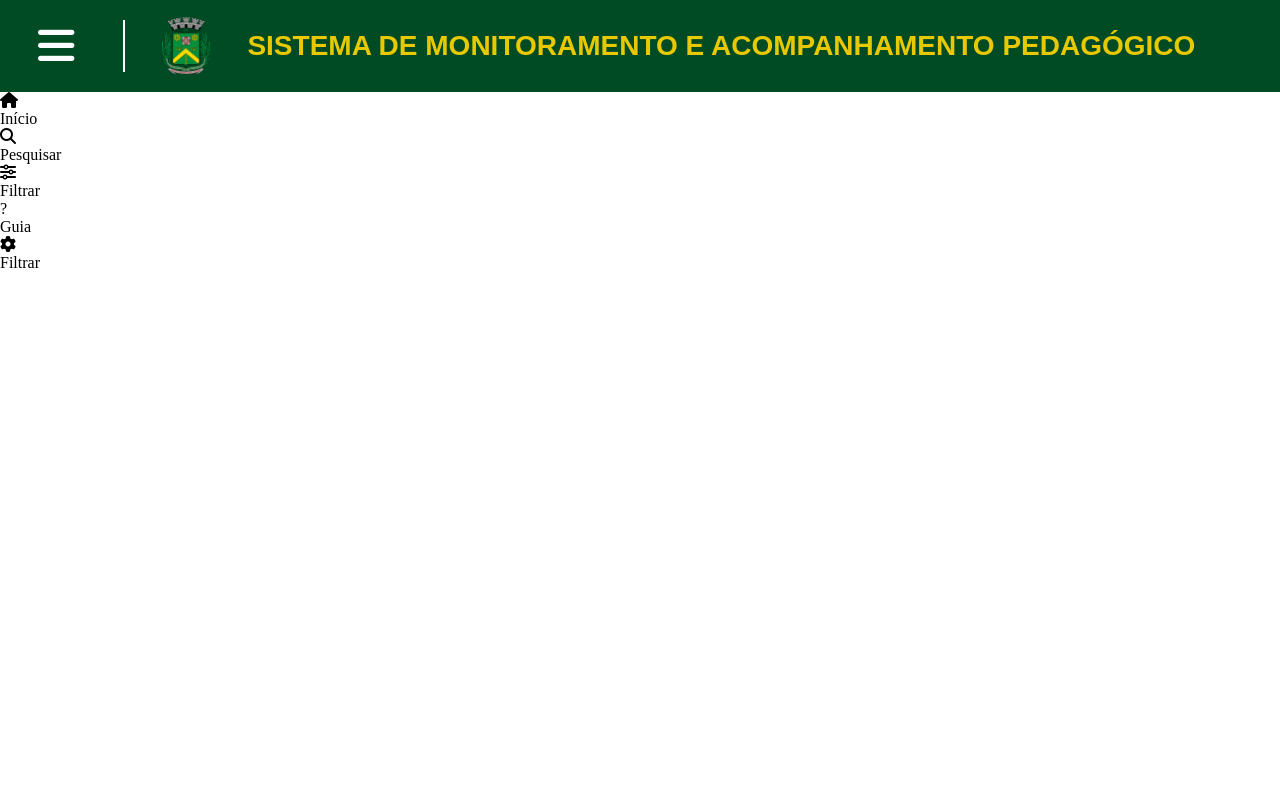
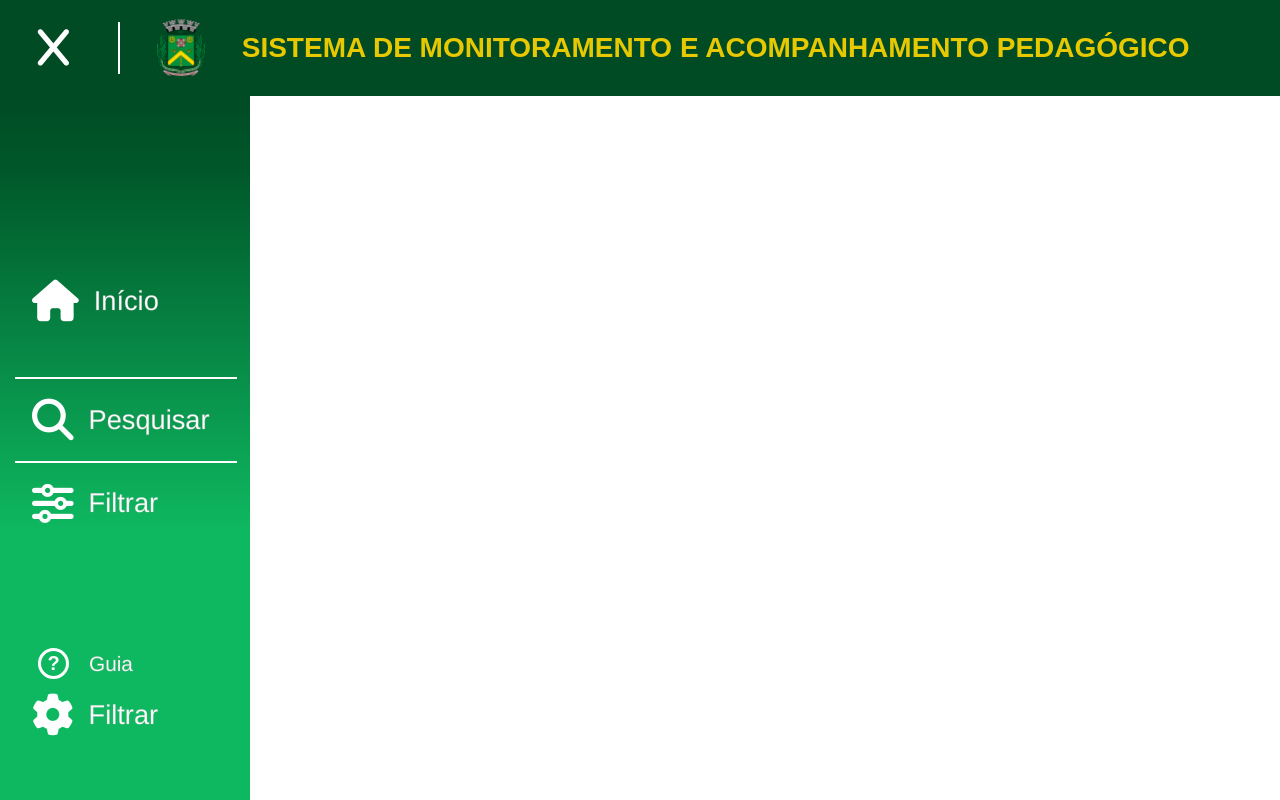
Before and after one commit to viniciuspaschoal/pjt_SIMAP, a React (Vite) app: page / in a window 1280 px wide. Both pictures are taken after a click on the icon 56 px from the left and 45 px from the top of the page. Built offline with nearby package versions, Linux system fonts and the light colour scheme.

Commit message:
menu lateral finalizado com estados

```diff
--- a/src/components/NavegationsComands.jsx
+++ b/src/components/NavegationsComands.jsx
@@ -21,9 +21,17 @@ function NavComands() {
         <>
 
             <div className="header">
-                <div onClick={clickMenu} className="icon-menu">
-                    <i className="fa-solid fa-bars menu"></i>
-                </div>
+
+                {estadoMenu == 'close' &&(
+                    <div onClick={clickMenu} className="icon-menu">
+                        <i className="fa-solid fa-bars menu"></i>
+                    </div>
+                )}
+                {estadoMenu == 'open' &&(
+                    <div onClick={clickMenu} className="icon-menu">
+                        <i className="fa-solid fa-x menu"></i>
+                    </div>
+                )}
 
                 <div className="separador-um"></div>
 
@@ -35,25 +43,25 @@ function NavComands() {
             </div>
 
             {estadoMenu === 'close' && (
-                <nav class="menu-lateral">
+                <nav className="menu-lateral">
 
-                    <div class="container-icons">
+                    <div className="container-icons">
 
-                        <i class="fa-solid fa-house house"></i>
-                        <div class="separador-dois"></div>
+                        <i className="fa-solid fa-house house"></i>
+                        <div className="separador-dois"></div>
 
-                        <i class="fa-solid fa-magnifying-glass lupa"></i>
-                        <div class="separador-dois"></div>
+                        <i className="fa-solid fa-magnifying-glass lupa"></i>
+                        <div className="separador-dois"></div>
 
-                        <div class="escrita-filter">
-                            <i class="fa-solid fa-sliders filtro_btn"></i>
+                        <div className="escrita-filter">
+                            <i className="fa-solid fa-sliders filtro_btn"></i>
                         </div>
 
-                        <div class="confing-buttons">
-                            <div class="duvidas">
-                                <p class="interrogacao">?</p>
+                        <div className="confing-buttons">
+                            <div className="duvidas">
+                                <p className="interrogacao">?</p>
                             </div>
-                            <i class="fa-solid fa-gear"></i>
+                            <i className="fa-solid fa-gear"></i>
                         </div>
 
                     </div>
@@ -63,51 +71,46 @@ function NavComands() {
 
             {estadoMenu === 'open' && (
 
-                <nav class="menu-lateral-open">
+                <nav className="menu-lateral-open">
 
-                    <div class="container-icons">
-                        <div class="escrita-open-house">
-                            <i class="fa-solid fa-house house"></i>
-                            <p class="escrita-open">Início</p>
+                    <div className="container-icons">
+                        <div className="escrita-open-house">
+                            <i className="fa-solid fa-house house"></i>
+                            <p className="escrita-open">Início</p>
                         </div>
 
-                        <div class="separador-tres"></div>
+                        <div className="separador-tres"></div>
 
-                        <div class="escrita-open-lupa">
-                            <i class="fa-solid fa-magnifying-glass lupa"></i>
-                            <p class="escrita-open">Pesquisar</p>
+                        <div className="escrita-open-lupa">
+                            <i className="fa-solid fa-magnifying-glass lupa"></i>
+                            <p className="escrita-open">Pesquisar</p>
                         </div>
 
-                        <div class="separador-tres"></div>
+                        <div className="separador-tres"></div>
 
-                        <div class="escrita-open-filter">
-                            <i class="fa-solid fa-sliders filtro_btn"></i>
-                            <p class="escrita-open">Filtrar</p>
+                        <div className="escrita-open-filter">
+                            <i className="fa-solid fa-sliders filtro_btn"></i>
+                            <p className="escrita-open">Filtrar</p>
                         </div>
 
-                        <div class="confing-buttons">
-                            <div class="div-duvidas">
-                                <div class="duvidas">
-                                    <p class="interrogacao">?</p>
+                        <div className="confing-buttons">
+                            <div className="div-duvidas">
+                                <div className="duvidas">
+                                    <p className="interrogacao">?</p>
                                 </div>
-                                <p class="guia">Guia</p>
+                                <p className="guia">Guia</p>
                             </div>
 
-                            <div class="escrita-open-config">
-                                <i class="fa-solid fa-gear"></i>
-                                <p class="escrita-open">Filtrar</p>
+                            <div className="escrita-open-config">
+                                <i className="fa-solid fa-gear"></i>
+                                <p className="escrita-open">Filtrar</p>
                             </div>
                         </div>
 
                     </div>
 
                 </nav>
-
             )}
-
-
-
-
 
         </>
     )
--- a/src/components/navegationComands.css
+++ b/src/components/navegationComands.css
@@ -1,9 +1,10 @@
 *{
     padding: 0;
     margin: 0;
+    font-family: "Arimo", sans-serif;
 }
 
-body, html{
+body, html, #root{
     height: 100%;
 }
 
@@ -20,6 +21,7 @@ body, html{
     display: flex;
     justify-content: center;
     align-items: center;
+    width: 2.4vw;
     margin: 25px;
     margin-left: 38px;
 }
@@ -57,3 +59,187 @@ padding-left: 36px;
     height: 50px;
     margin-left: 24px;
 }
+
+
+/*Navegação lateral*/
+.menu-lateral{
+    height: 88%;
+    width: 110px;
+
+    background: linear-gradient(0deg, #0EB860 38.3%, #00582A 89.3%, #004b24 100%);
+
+    display: flex;
+    align-items: center;
+    gap: 20px;
+}
+
+.menu-lateral i{
+    color: #fff;
+    font-size: 2.6rem;
+    margin-left: 17px;
+    cursor: pointer;
+}
+
+.house{
+    padding-bottom: 35px;
+    padding-top: 15vh;
+}
+
+
+.separador-dois{
+    border: 1.3px solid white;
+    width: 80px;
+}
+
+.confing-buttons{
+    display: flex;
+    align-items: center;
+    flex-direction: column;
+}
+
+.escrita-filter{
+    margin-bottom: 13vh;
+}
+
+.duvidas{
+    display: flex;
+    justify-content: center;
+    align-items: center;
+
+    border: 3px solid white;
+    width: 25px;
+    height: 25px;
+    border-radius: 360px;
+}
+
+.interrogacao{
+    font-size: 20px;
+    color: #fff;
+    font-weight: 700;
+    padding: 0;
+
+    cursor: pointer;
+}
+
+/*Menu lateral aberto*/
+
+.menu-lateral-open{
+    height: 88%;
+    width: 250px;
+
+    background: linear-gradient(0deg, #0EB860 38.3%, #00582A 89.3%, #004b24 100%);
+
+    display: flex;
+    align-items: center;
+
+}
+
+.container-icons{
+    display: flex;
+    align-items: flex-start;
+    flex-direction: column;
+    margin-left: 15px;
+    gap: 20px;
+}
+
+.menu-lateral-open i{
+    color: #fff;
+    font-size: 2.6rem;
+    margin-left: 17px;
+    cursor: pointer;
+}
+
+
+.separador-tres{
+    border: 1.3px solid white;
+    width: 220px;
+}
+
+.confing-buttons{
+    display: flex;
+    align-items: flex-start;
+    flex-direction: column;
+    gap: 15px;
+}
+
+.duvidas{
+    display: flex;
+    justify-content: center;
+    align-items: center;
+
+    border: 3px solid white;
+    width: 25px;
+    height: 25px;
+    margin-left: 23px;
+    border-radius: 360px;
+}
+
+.div-duvidas{
+    display: flex;
+    align-items: center;
+    gap: 20px;
+}
+
+.interrogacao{
+    font-size: 20px;
+    color: #fff;
+    font-weight: 700;
+    padding: 0;
+
+    cursor: pointer;
+}
+
+.escrita-open-house{
+    display: flex;
+    align-items: center;
+    justify-content: center;
+}
+
+.escrita-open-house p{
+    padding-bottom: 35px;
+    padding-top: 15vh;
+}
+
+.escrita-open-lupa{
+    display: flex;
+    align-items: center;
+    justify-content: center;
+}
+
+.escrita-open-filter{
+    display: flex;
+    align-items: center;
+    margin-bottom: 13vh;
+}
+
+.escrita-open-config{
+    display: flex;
+    align-items: center;
+}
+
+.escrita-open-house, .escrita-open-lupa, .escrita-open-filter, .escrita-open-config{
+    cursor: pointer;
+    gap: 15px;
+}
+
+
+.escrita-open{
+    -webkit-text-stroke-width: 1px;
+    -webkit-text-stroke-color: rgba(169, 169, 169, 0.253);
+    color: #fff;
+    font-weight: 400;
+    font-size: 1.7rem;
+}
+
+.guia{
+    -webkit-text-stroke-width: 1px;
+    -webkit-text-stroke-color: rgba(169, 169, 169, 0.253);
+    color: #fff;
+    font-size: 1.3rem;
+}
+
+.background-menu{
+    width: 100%;
+    height: 100%;
+    background-color: blue;
+}
```
